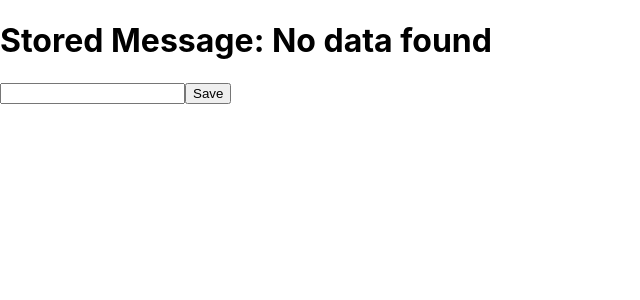
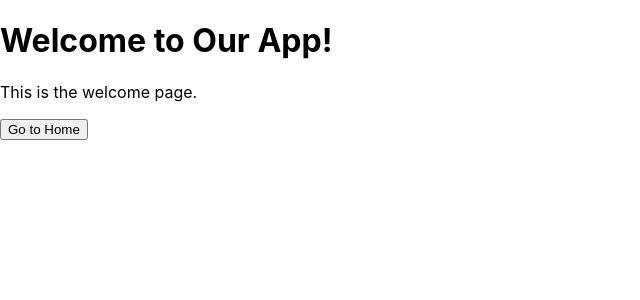
Before and after one commit to sonofgreatness/react-frontend, a React (Create React App) app: page / in a window 1280 px wide. Shown: the top 300 px of the page, without its empty margins (0-640 px from the left). Built offline with nearby package versions, Linux system fonts and the light colour scheme; no server answers.

Commit message:
Welcome page

```diff
--- a/package.json
+++ b/package.json
@@ -10,6 +10,7 @@
     "axios": "^1.8.4",
     "react": "^19.0.0",
     "react-dom": "^19.0.0",
+    "react-router-dom": "^7.4.0",
     "react-scripts": "5.0.1",
     "web-vitals": "^2.1.4"
   },
--- a/src/App.js
+++ b/src/App.js
@@ -1,33 +1,12 @@
-import React, { useState, useEffect } from "react";
-import axios from "axios";
-
-const API_URL =
-  window.location.hostname === "localhost"
-    ? "http://localhost:8000/api"
-    : "https://django2-nine.vercel.app/api";
+import React from "react";
+import { BrowserRouter as Router } from "react-router-dom";
+import AppRoutes from "./Routes"; // Import the centralized routes
 
 function App() {
-  const [message, setMessage] = useState("");
-  const [input, setInput] = useState("");
-
-  useEffect(() => {
-    axios.get(`${API_URL}/get/`)
-      .then(response => setMessage(response.data.message))
-      .catch(() => setMessage("No data found"));
-  }, []);
-
-  const handleSubmit = () => {
-    axios.post(`${API_URL}/add/`, { name: "Test", message: input })
-      .then(response => setMessage(response.data.message))
-      .catch(error => console.error(error));
-  };
-
   return (
-    <div>
-      <h1>Stored Message: {message}</h1>
-      <input type="text" value={input} onChange={(e) => setInput(e.target.value)} />
-      <button onClick={handleSubmit}>Save</button>
-    </div>
+    <Router>
+      <AppRoutes />
+    </Router>
   );
 }
 
--- /dev/null
+++ b/src/Routes.js
@@ -0,0 +1,15 @@
+import React from "react";
+import { Routes, Route } from "react-router-dom";
+import Welcome from "./pages/Welcome";
+import Home from "./pages/Home"; // Moved Home component to its own file
+
+const AppRoutes = () => {
+  return (
+    <Routes>
+      <Route path="/" element={<Welcome />} />
+      <Route path="/home" element={<Home />} />
+    </Routes>
+  );
+};
+
+export default AppRoutes;
--- /dev/null
+++ b/src/pages/Home.js
@@ -0,0 +1,34 @@
+import React, { useState, useEffect } from "react";
+import axios from "axios";
+
+const API_URL =
+  window.location.hostname === "localhost"
+    ? "http://localhost:8000/api"
+    : "https://django2-nine.vercel.app/api";
+
+const Home = () => {
+  const [message, setMessage] = useState("");
+  const [input, setInput] = useState("");
+
+  useEffect(() => {
+    axios.get(`${API_URL}/get/`)
+      .then(response => setMessage(response.data.message))
+      .catch(() => setMessage("No data found"));
+  }, []);
+
+  const handleSubmit = () => {
+    axios.post(`${API_URL}/add/`, { name: "Test", message: input })
+      .then(response => setMessage(response.data.message))
+      .catch(error => console.error(error));
+  };
+
+  return (
+    <div>
+      <h1>Stored Message: {message}</h1>
+      <input type="text" value={input} onChange={(e) => setInput(e.target.value)} />
+      <button onClick={handleSubmit}>Save</button>
+    </div>
+  );
+};
+
+export default Home;
--- /dev/null
+++ b/src/pages/Welcome.js
@@ -0,0 +1,16 @@
+import React from "react";
+import { Link } from "react-router-dom";
+
+const Welcome = () => {
+  return (
+    <div>
+      <h1>Welcome to Our App!</h1>
+      <p>This is the welcome page.</p>
+      <Link to="/home">
+        <button>Go to Home</button>
+      </Link>
+    </div>
+  );
+};
+
+export default Welcome;
```
Also changed, not shown: 1 other file (tests, documents, lock files or other folders).
